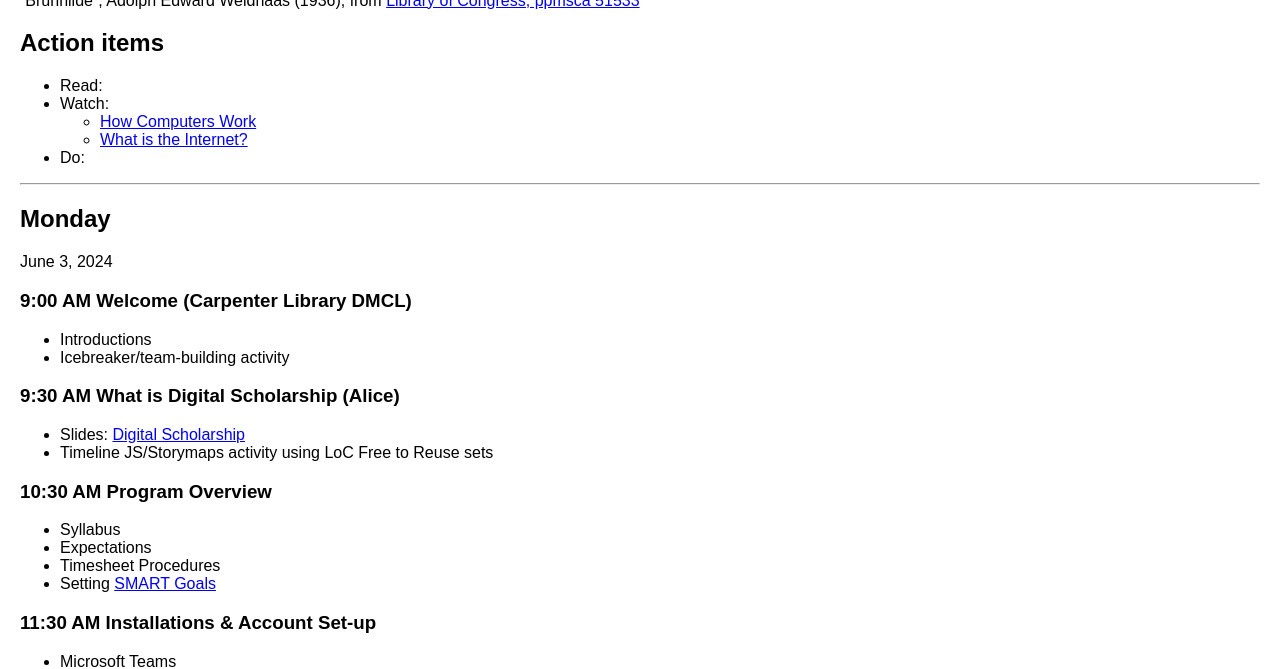
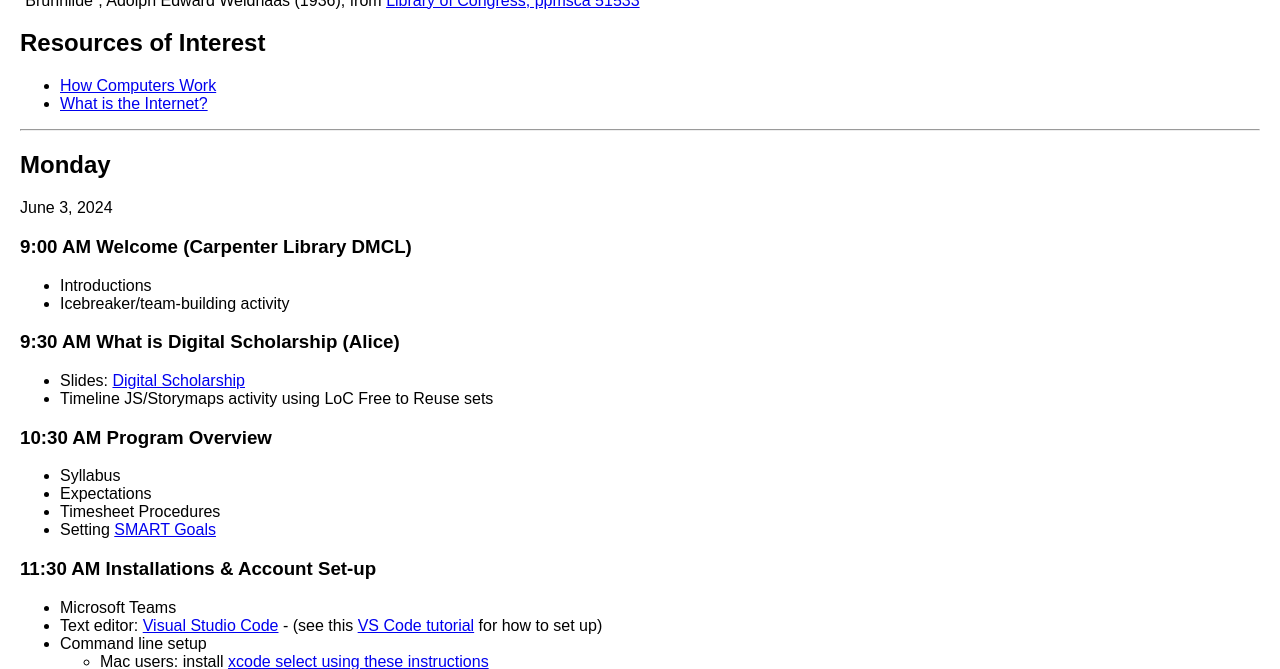
Before and after one commit to digbmc/dssf-syll, a Jekyll site: the page built from _weeks/01-intro.md, in a window 1280 px wide and 900 px high, scrolled down 371 px, cut to the strip 231-900 px from the top of the window. Built offline with Jekyll 4.4.1, drawn with Linux system fonts in a browser that asks for light colours.

Commit message:
Update 01-intro.md

```diff
--- a/_weeks/01-intro.md
+++ b/_weeks/01-intro.md
@@ -9,12 +9,9 @@ public: true
 
 "Brünhilde", Adolph Edward Weidhaas (1936), from [Library of Congress, ppmsca 51533](https://www.loc.gov/resource/ppmsca.51533/)
 
-## Action items
-- Read:
-- Watch:
-  - [How Computers Work](https://www.khanacademy.org/computing/code-org/computers-and-the-internet/how-computers-work/v/khan-academy-and-codeorg-introducing-how-computers-work)
-  - [What is the Internet?](https://www.youtube.com/watch?v=Dxcc6ycZ73M&list=PLzdnOPI1iJNfMRZm5DDxco3UdsFegvuB7&t=3s)
-- Do:
+## Resources of Interest
+- [How Computers Work](https://www.khanacademy.org/computing/code-org/computers-and-the-internet/how-computers-work/v/khan-academy-and-codeorg-introducing-how-computers-work)
+- [What is the Internet?](https://www.youtube.com/watch?v=Dxcc6ycZ73M&list=PLzdnOPI1iJNfMRZm5DDxco3UdsFegvuB7&t=3s)
 
 ---
 
```
